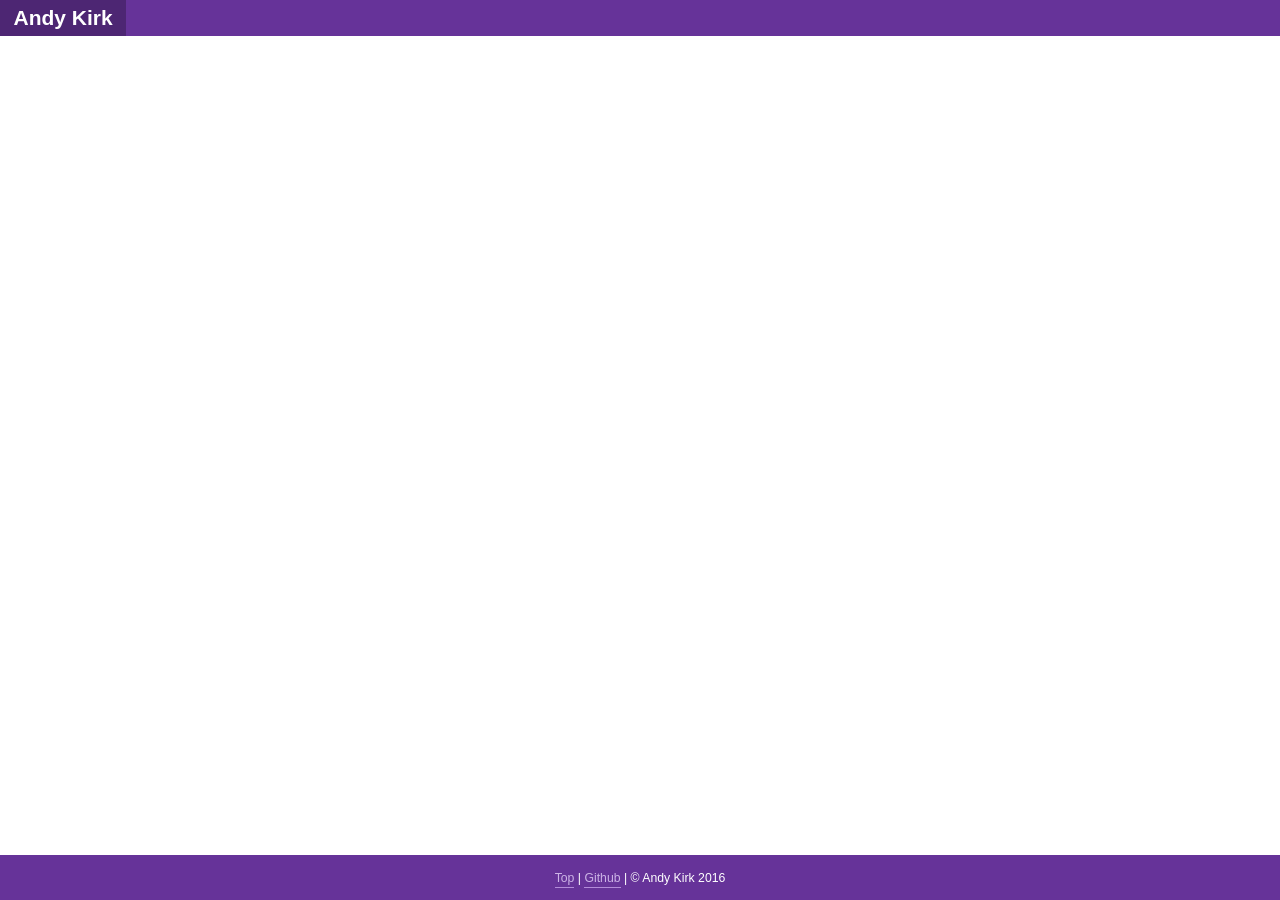
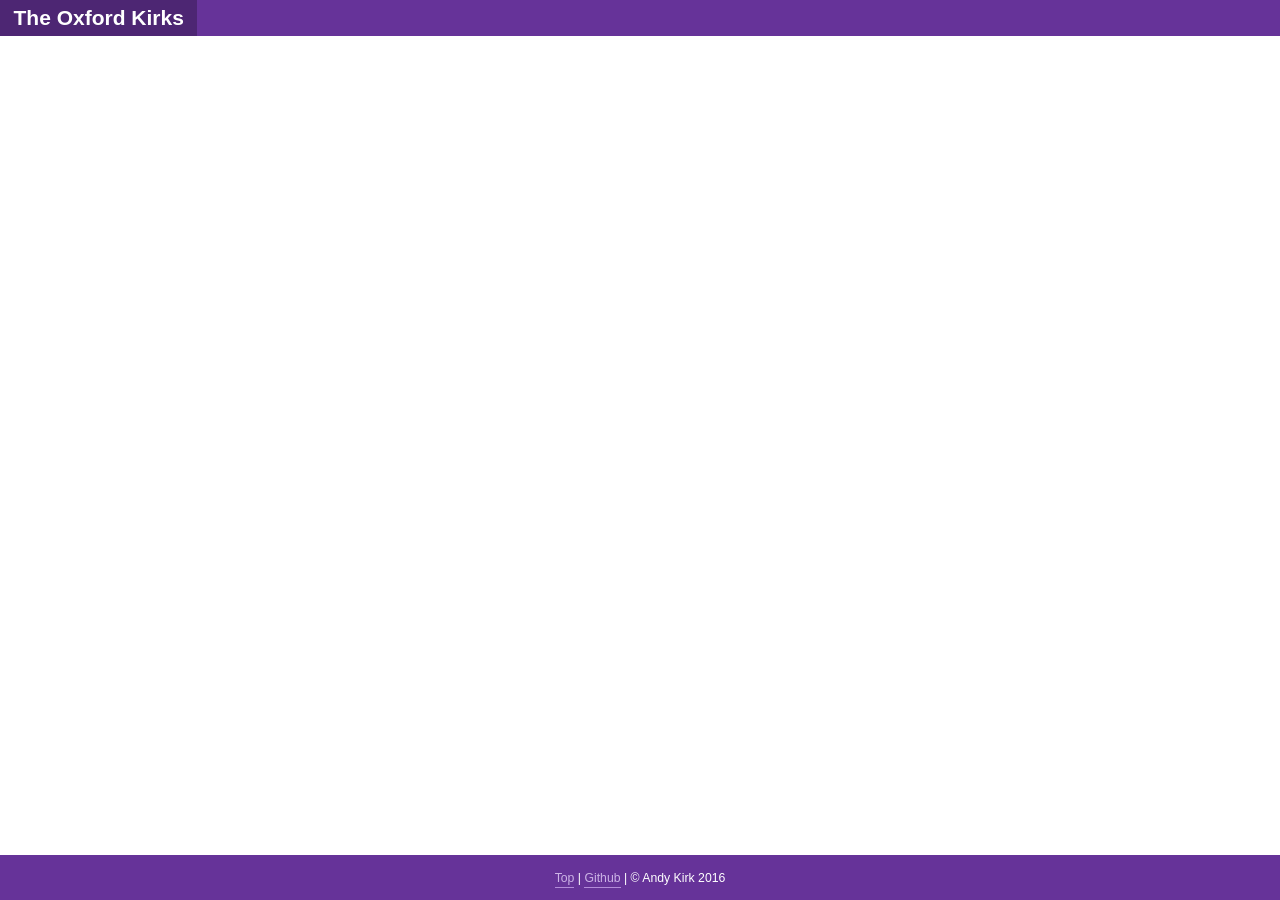
Before and after one commit to TomOndiba/TheOxfordKirks.github.io, a Jekyll site: the page built from search/index.html, in a window 1280 px wide. Built offline with Jekyll 4.4.1, drawn with Linux system fonts in a browser that asks for light colours; nearby versions of some CDN libraries.

Commit message:
Update title

```diff
--- a/_layouts/full.html
+++ b/_layouts/full.html
@@ -48,7 +48,7 @@
                 <div class="nav-bar">
                     <div class="nav-bar__title-section">
 
-                        <div class="nav-bar__title-text"><a href="/" class="nav-bar__link">Andy Kirk</a></div>
+                        <div class="nav-bar__title-text"><a href="/" class="nav-bar__link">The Oxford Kirks</a></div>
                         <!--
                         <a href="#nav" class="over-panel__open  js-no-history" hidden><svg display="none" class="icon" aria-label="Open menu"><use xlink:href="#icon-menu"></use></svg></a>
                         -->
```
